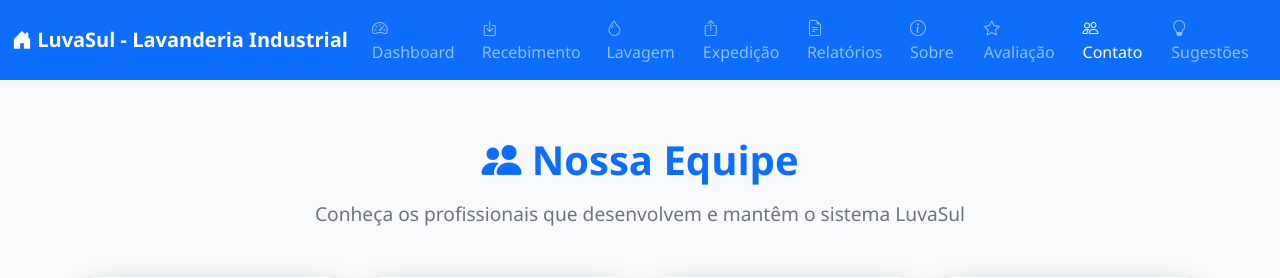
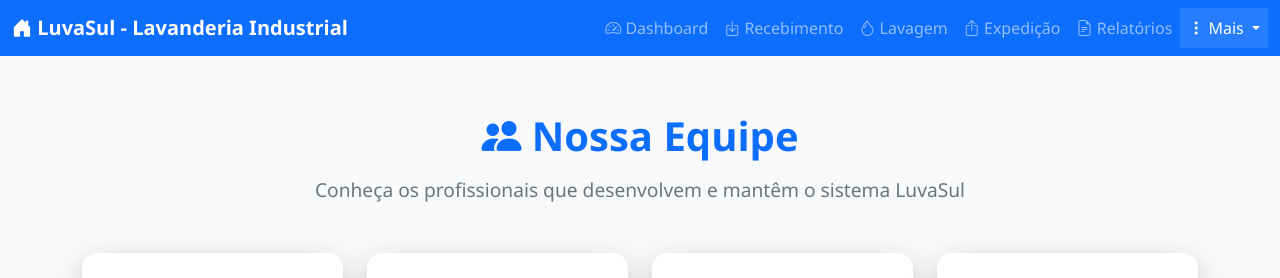
Before and after one commit to leonardotirado1997/Lavanderia-Industrial, a PHP site: page /pages/contato.php in a window 1280 px wide. Shown: the top 278 px of the page. Run offline with PHP 8.4, Linux system fonts and the light colour scheme; data that the repository does not hold is empty.

Commit message:
Colocando dropdown para telas secundarias

```diff
--- a/assets/css/style.css
+++ b/assets/css/style.css
@@ -302,6 +302,38 @@
     animation: slideInUp 0.6s ease-out;
 }
 
+/* Estilos para Dropdown do Menu */
+.navbar-nav .dropdown-menu {
+    border: none;
+    box-shadow: 0 4px 8px rgba(0,0,0,0.15);
+    border-radius: 5px;
+    margin-top: 0.5rem;
+}
+
+.navbar-nav .dropdown-item {
+    padding: 0.75rem 1.5rem;
+    transition: all 0.2s;
+}
+
+.navbar-nav .dropdown-item:hover {
+    background-color: var(--primary-color);
+    color: white;
+}
+
+.navbar-nav .dropdown-item.active {
+    background-color: var(--primary-color);
+    color: white;
+    font-weight: 600;
+}
+
+.navbar-nav .dropdown-item i {
+    margin-right: 0.5rem;
+}
+
+.navbar-nav .dropdown-toggle.active {
+    background-color: rgba(255, 255, 255, 0.1);
+}
+
 /* Responsividade adicional */
 @media (max-width: 768px) {
     .team-photo {
@@ -324,4 +356,9 @@
     .team-container {
         padding: 1rem 0;
     }
+
+    .navbar-nav .dropdown-menu {
+        margin-top: 0;
+        border-radius: 0;
+    }
 }
--- a/includes/header.php
+++ b/includes/header.php
@@ -63,25 +63,37 @@
                             <i class="bi bi-file-earmark-text"></i> Relatórios
                         </a>
                     </li>
-                    <li class="nav-item">
-                        <a class="nav-link <?php echo basename($_SERVER['PHP_SELF']) == 'sobre.php' ? 'active' : ''; ?>" href="<?php echo $base_path; ?>pages/sobre.php">
+                    <li class="nav-item dropdown">
+                        <?php
+                        $currentPage = basename($_SERVER['PHP_SELF']);
+                        $dropdownPages = ['sobre.php', 'avaliacao.php', 'contato.php', 'sugestoes.php'];
+                        $isDropdownActive = in_array($currentPage, $dropdownPages);
+                        ?>
+                        <a class="nav-link dropdown-toggle <?php echo $isDropdownActive ? 'active' : ''; ?>" href="#" id="navbarDropdown" role="button" data-bs-toggle="dropdown" aria-expanded="false">
+                            <i class="bi bi-three-dots-vertical"></i> Mais
+                        </a>
+                        <ul class="dropdown-menu dropdown-menu-end" aria-labelledby="navbarDropdown">
+                            <li>
+                                <a class="dropdown-item <?php echo $currentPage == 'sobre.php' ? 'active' : ''; ?>" href="<?php echo $base_path; ?>pages/sobre.php">
                                     <i class="bi bi-info-circle"></i> Sobre
                                 </a>
                             </li>
-                    <li class="nav-item">
-                        <a class="nav-link <?php echo basename($_SERVER['PHP_SELF']) == 'avaliacao.php' ? 'active' : ''; ?>" href="<?php echo $base_path; ?>pages/avaliacao.php">
+                            <li>
+                                <a class="dropdown-item <?php echo $currentPage == 'avaliacao.php' ? 'active' : ''; ?>" href="<?php echo $base_path; ?>pages/avaliacao.php">
                                     <i class="bi bi-star"></i> Avaliação
                                 </a>
                             </li>
-                    <li class="nav-item">
-                        <a class="nav-link <?php echo basename($_SERVER['PHP_SELF']) == 'contato.php' ? 'active' : ''; ?>" href="<?php echo $base_path; ?>pages/contato.php">
+                            <li>
+                                <a class="dropdown-item <?php echo $currentPage == 'contato.php' ? 'active' : ''; ?>" href="<?php echo $base_path; ?>pages/contato.php">
                                     <i class="bi bi-people"></i> Contato
                                 </a>
                             </li>
-                    <li class="nav-item">
-                        <a class="nav-link <?php echo basename($_SERVER['PHP_SELF']) == 'sugestoes.php' ? 'active' : ''; ?>" href="<?php echo $base_path; ?>pages/sugestoes.php">
+                            <li>
+                                <a class="dropdown-item <?php echo $currentPage == 'sugestoes.php' ? 'active' : ''; ?>" href="<?php echo $base_path; ?>pages/sugestoes.php">
                                     <i class="bi bi-lightbulb"></i> Sugestões
                                 </a>
+                            </li>
+                        </ul>
                     </li>
                 </ul>
             </div>
```
Lines whose indentation alone changed are shown as unchanged.
